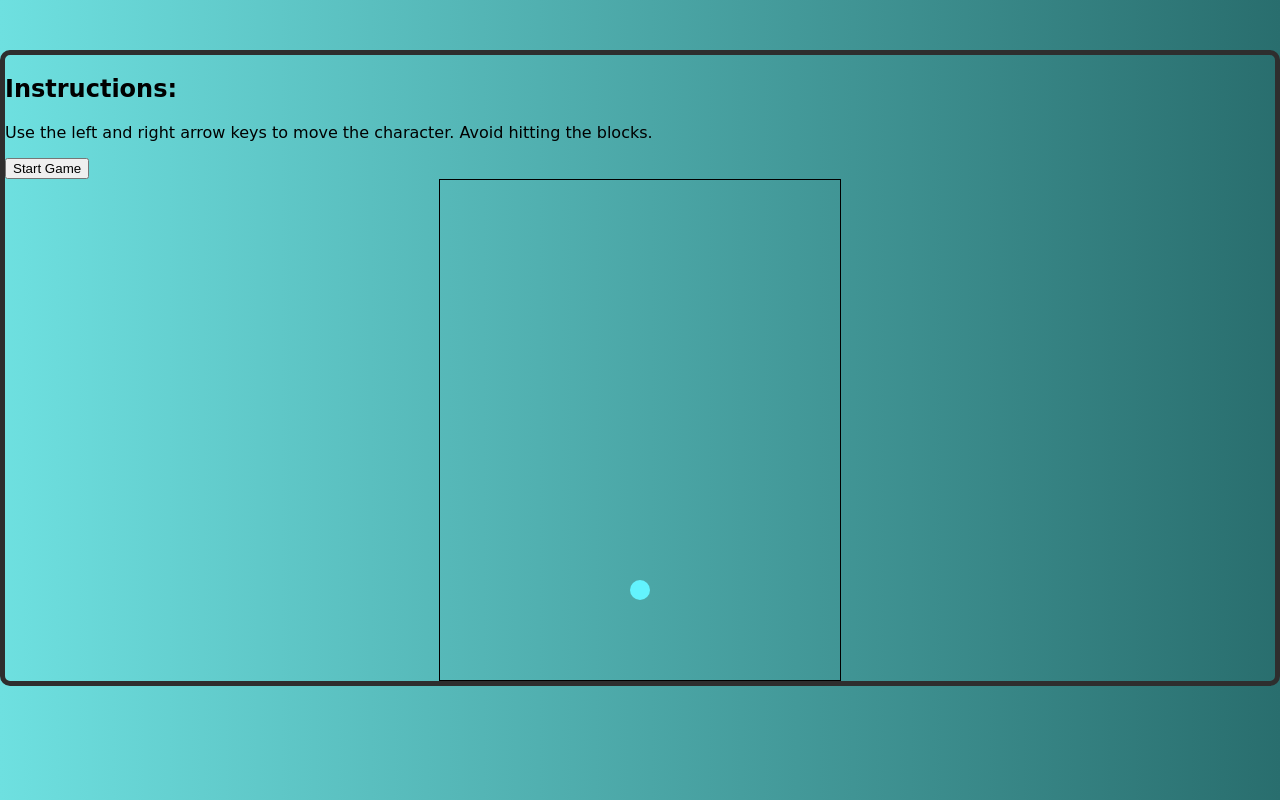
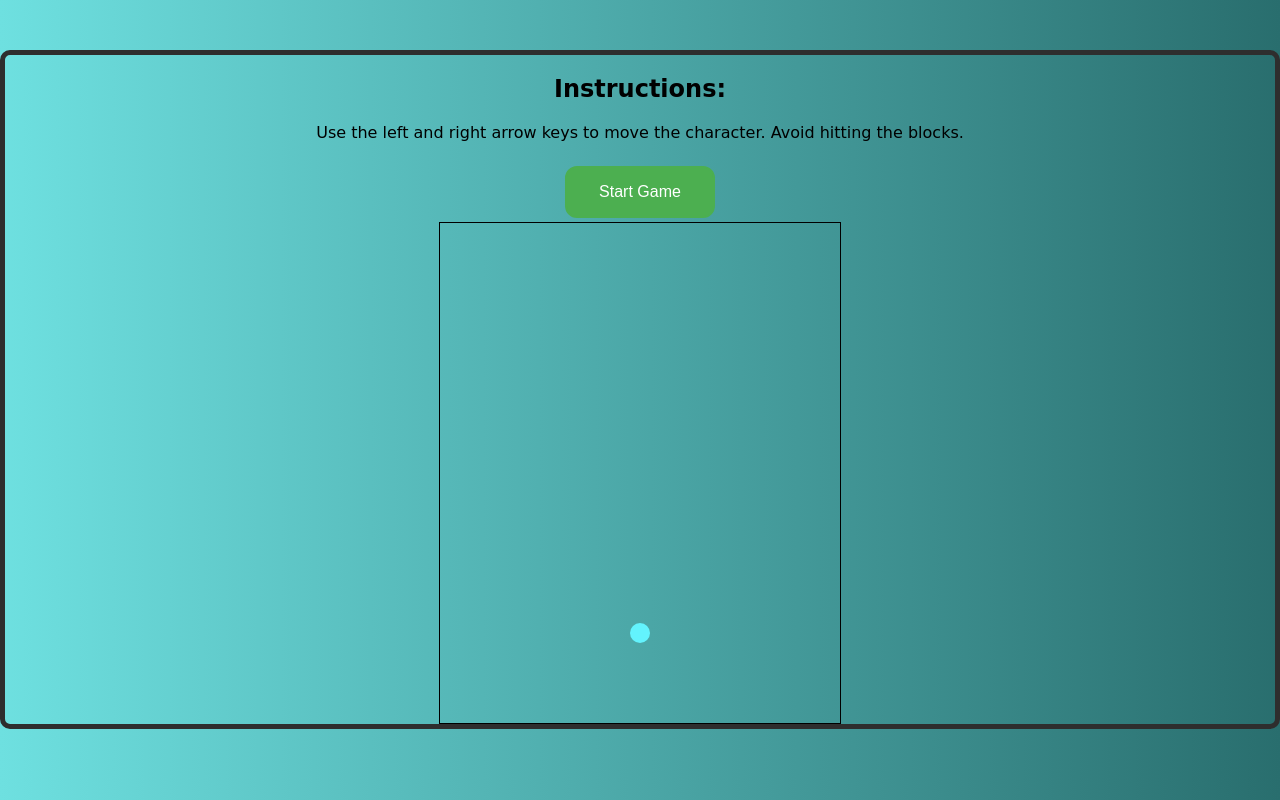
Before and after one commit to Lildanny26/Ball-Drop, a plain HTML site: page index.html in a window 1280 px wide. Drawn offline with Linux system fonts and the light colour scheme.

Commit message:
customized startbutton

```diff
--- a/style.css
+++ b/style.css
@@ -6,7 +6,34 @@ body {
     border-radius: 10px;
     display: block;
     margin: 50px auto;
+    text-align: center;
 }
+
+#instructions {
+    margin-bottom: 20px;
+}
+
+#startButton {
+    background-color: #4CAF50;
+    border: none;
+    color: white;
+    padding: 15px 32px;
+    text-align: center;
+    text-decoration: none;
+    display: inline-block;
+    font-size: 16px;
+    margin: 4px 2px;
+    transition-duration: 0.4s;
+    cursor: pointer;
+    border-radius: 12px;
+    border: 2px solid #4CAF50;
+}
+
+#startButton:hover {
+    background-color: white;
+    color: #4CAF50;
+}
+
 #game{
     width: 400px;
     height: 500px;
```
